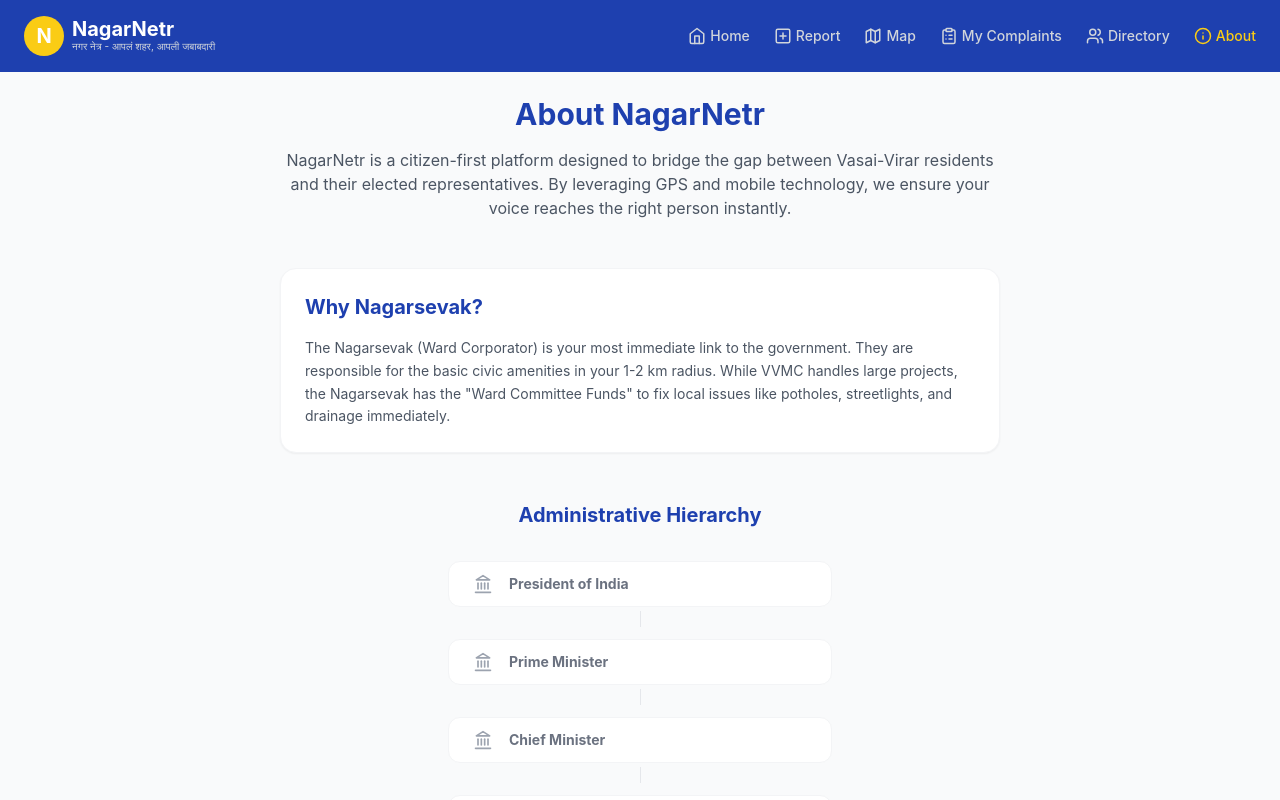
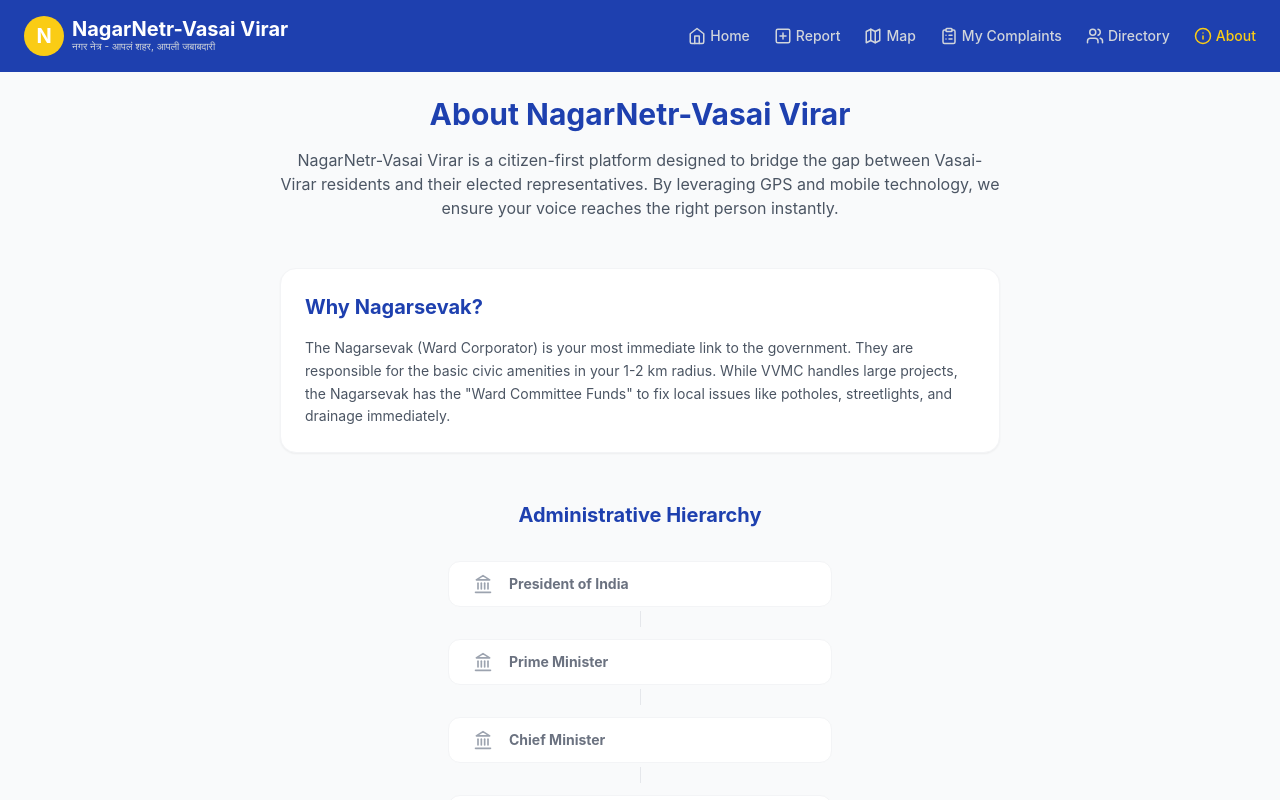
Before and after one commit to atharvamahabal/NagarNetr-Vasai-Virar, a React (Vite) app: page /#/about in a window 1280 px wide. Shown: the top 800 px of the page. Built offline with nearby package versions, Linux system fonts and the light colour scheme.

Commit message:
Update website title to NagarNetr-Vasai Virar across the application

```diff
--- a/index.html
+++ b/index.html
@@ -4,7 +4,7 @@
     <meta charset="UTF-8" />
     <link rel="icon" type="image/svg+xml" href="/vite.svg" />
     <meta name="viewport" content="width=device-width, initial-scale=1.0" />
-    <title>NagarNetr - Pune Civic Complaints</title>
+    <title>NagarNetr-Vasai Virar</title>
     <link rel="stylesheet" href="https://unpkg.com/leaflet@1.9.4/dist/leaflet.css" integrity="sha256-p4NxAoJBhIIN+hmNHrzRCf9tD/miZyoHS5obTRR9BMY=" crossorigin="" />
   </head>
   <body>
--- a/src/components/Navbar.jsx
+++ b/src/components/Navbar.jsx
@@ -19,7 +19,7 @@ const Navbar = () => {
       <Link to="/" className="flex items-center gap-2">
         <div className="w-10 h-10 bg-primary rounded-full flex items-center justify-center font-bold text-xl">N</div>
         <div>
-          <h1 className="text-xl font-bold leading-none">NagarNetr</h1>
+          <h1 className="text-xl font-bold leading-none">NagarNetr-Vasai Virar</h1>
           <p className="text-[10px] text-gray-300">नगर नेत्र - आपलं शहर, आपली जबाबदारी</p>
         </div>
       </Link>
--- a/src/pages/AboutPage.jsx
+++ b/src/pages/AboutPage.jsx
@@ -19,9 +19,9 @@ const AboutPage = () => {
     <div className="p-6 max-w-3xl mx-auto space-y-12">
       {/* Introduction */}
       <section className="text-center">
-        <h1 className="text-3xl font-bold text-secondary mb-4">About NagarNetr</h1>
+        <h1 className="text-3xl font-bold text-secondary mb-4">About NagarNetr-Vasai Virar</h1>
         <p className="text-gray-600">
-          NagarNetr is a citizen-first platform designed to bridge the gap between Vasai-Virar residents and their elected representatives.
+          NagarNetr-Vasai Virar is a citizen-first platform designed to bridge the gap between Vasai-Virar residents and their elected representatives.
           By leveraging GPS and mobile technology, we ensure your voice reaches the right person instantly.
         </p>
       </section>
--- a/src/pages/LandingPage.jsx
+++ b/src/pages/LandingPage.jsx
@@ -6,7 +6,7 @@ const LandingPage = () => {
     <div className="flex flex-col">
       {/* Hero Section */}
       <section className="bg-secondary text-white px-6 py-16 text-center">
-        <h1 className="text-4xl md:text-6xl font-extrabold text-primary mb-2">NagarNetr</h1>
+        <h1 className="text-4xl md:text-6xl font-extrabold text-primary mb-2">NagarNetr-Vasai Virar</h1>
         <h2 className="text-xl md:text-2xl font-medium mb-6">नगर नेत्र - आपलं शहर, आपली जबाबदारी</h2>
         <p className="text-gray-300 text-lg mb-8 max-w-2xl mx-auto">
           Report civic issues like potholes, garbage, and broken streetlights.
```
